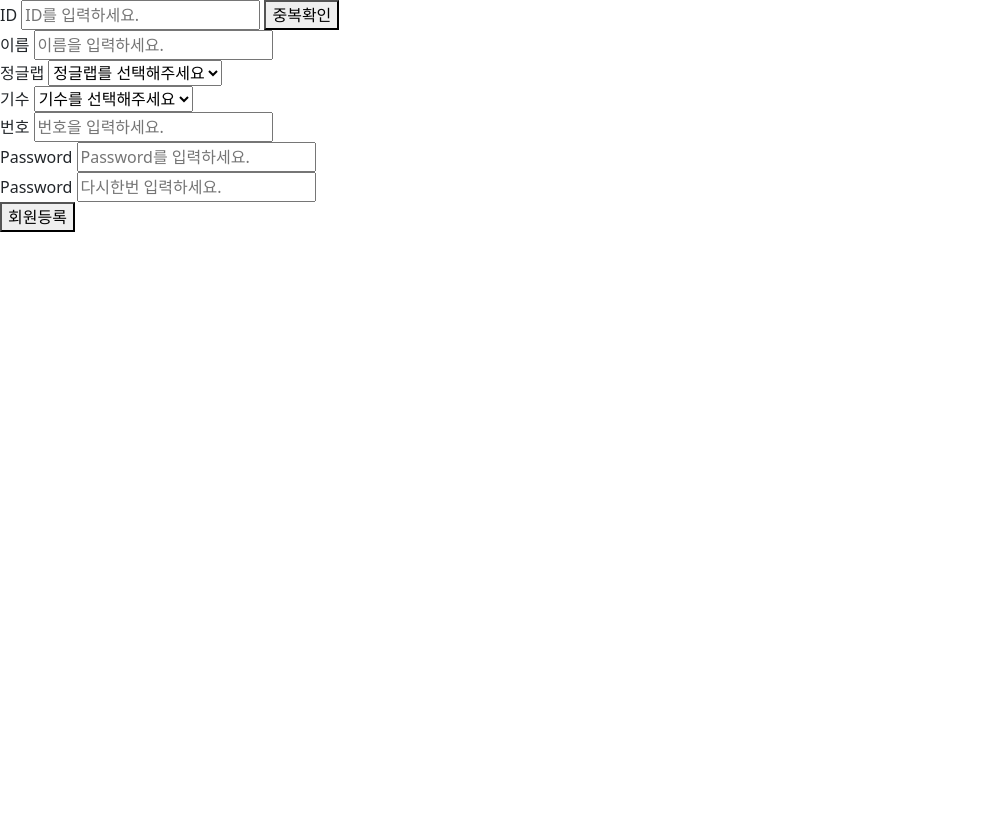
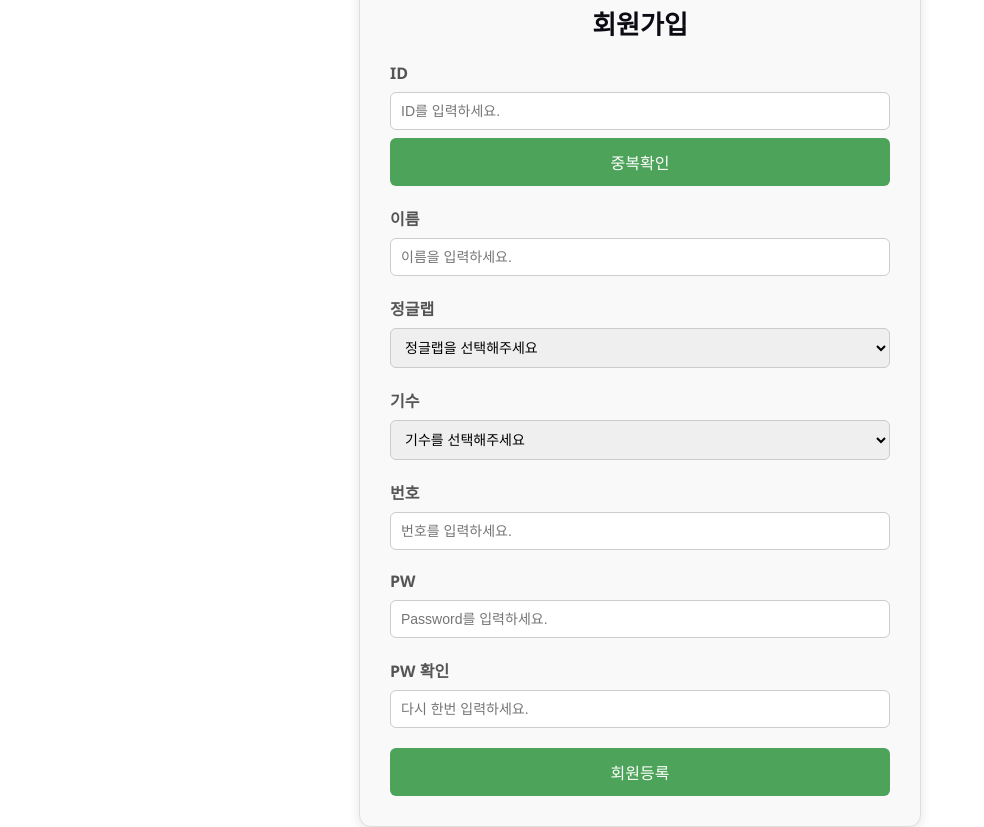
Before and after one commit to picky232/Jungle-Meeting, a Flask app: template front/templates/signup.html in a window 1280 px wide. Shown: the whole page, without its empty margins (0-984 px from the left). Before the commit the page ends 232 px from the top, so only its background shows below. Run offline with Flask 3, Linux system fonts and the light colour scheme; the template is opened without the code that fills it, so the values that code supplies are empty.

Commit message:
저장하기

```diff
--- a/front/templates/signup.html
+++ b/front/templates/signup.html
@@ -1,60 +1,118 @@
-<!--
-    <2> 회원가입 페이지 (바탕은 1과 동일)
-        1.  제목 (css)
-        2.  ID (중복확인 버튼) (아이디가 중복시 경고)
-        3.  이름
-        4.  정글랩 (드롭다운)
-        5.  기수 (드롭다운)
-        6.  번호
-        7.  PW (안보이게)
-        8.  PW 확인 (안보이게) (2-7과 동일하게) (2-7과 일치하지 않으면 경고)
-        9.  회원등록 (2-2 부터 2-8 까지 중 하나라도 비어있을시 경고) (동시에 로그인 가능)
-
- -->
-
-
 <!DOCTYPE html>
 <html lang="ko">
+<head>
+  <meta charset="UTF-8">
+  <meta name="viewport" content="width=device-width, initial-scale=1.0">
+  <title>Jungle Meeting | signup</title>
 
-<head>
-    <meta charset="UTF-8">
-    <meta name="viewport" content="width=device-width, initial-scale=1.0">
-    <title> Jungle Meeting | signup </title>
-    <link href="https://cdn.jsdelivr.net/npm/bootstrap@5.3.3/dist/css/bootstrap.min.css" rel="stylesheet">
-    <link rel="stylesheet" href="signup.css">
+<style>
+        /* 전체 화면 */
+        body {
+            background-color: #ffffff;
+            margin: 0;
+            padding: 0;
+            display: flex;
+            justify-content: center;
+            align-items: center;
+            height: 100vh;
+            font-family: 'Segoe UI', Arial, sans-serif;
+            color: #333;
+        }
 
+        /* 박스 */
+        .signup-container {
+            width: 500px;
+            background-color: #f9f9f9;
+            padding: 30px;
+            border: 1px solid #ddd;
+            border-radius: 12px;
+            box-shadow: 0 4px 12px rgba(0,0,0,0.1);
+            display: flex;
+            flex-direction: column;
+            gap: 20px;
+        }
+
+        .title {
+            text-align: center;
+        }
+
+        .title h1 {
+            margin: 0;
+            font-size: 26px;
+            font-weight: bold;
+            color: #0c0b14;
+        }
+
+        /* 입력 영역 */
+        .form-row {
+            display: flex;
+            flex-direction: column;
+            gap: 8px;
+        }
+
+        .form-row label {
+            font-weight: bold;
+            color: #555;
+        }
+
+        .form-row input,
+        .form-row select {
+            padding: 10px;
+            border: 1px solid #ccc;
+            border-radius: 6px;
+            font-size: 14px;
+        }
+
+        /* 버튼 */
+        .signup-container button {
+            padding: 12px;
+            background-color: #4DA359;
+            color: #fff;
+            border: none;
+            border-radius: 6px;
+            font-size: 16px;
+            cursor: pointer;
+            transition: background-color 0.3s ease;
+        }
+
+        .signup-container button:hover {
+            background-color: #4DA359;
+        }
+
+</style>
 </head>
+
 <body>
-    <script src="https://cdn.jsdelivr.net/npm/bootstrap@5.3.3/dist/js/bootstrap.bundle.min.js"></script>
-
-    <div class="signup">
-
-        <!-- 2.  ID (중복확인 버튼)  -->
-        <div class="ID">
-            ID         <input type="text"      placeholder="ID를 입력하세요." />            <button> 중복확인 </button>
+    <div class="signup-container">
+        <div class="title">
+            <h1>회원가입</h1>
         </div>
 
-        <!-- 3.  name  -->
-        <div class="name">
-            이름         <input type="text"      placeholder="이름을 입력하세요." />
+        <div class="form-row">
+            <label for="userId">ID</label>
+            <input type="text" id="userId" placeholder="ID를 입력하세요." />
+            <button type="button">중복확인</button>
         </div>
 
-        <!-- 4.  정글랩 (드롭다운) -->
-        <div class="dropdown">
-            <label for="term1">정글랩</label>
-            <select id="term1">
-                <option selected>정글랩를 선택해주세요</option>
+        <div class="form-row">
+            <label for="userName">이름</label>
+            <input type="text" id="userName" placeholder="이름을 입력하세요." />
+        </div>
+
+        <div class="form-row">
+            <label for="sel1">정글랩</label>
+            <select id="sel1">
+                <option value="">정글랩을 선택해주세요</option>
                 <option>SW-AI Lap</option>
                 <option>Game Lap</option>
                 <option>Game Tech Lap</option>
             </select>
         </div>
 
-        <!-- 5.  기수 (드롭다운) -->
-         <div class="dropdown">
-            <label for="term2">기수</label>
-             <select id="term2" >
-                <option selected>기수를 선택해주세요</option>
+        <div class="form-row">
+            <label for="sel2">기수</label>
+            <select id="sel2" class="scroll-select" >
+                <option value="">기수를 선택해주세요</option>
                 <option>1</option>
                 <option>2</option>
                 <option>3</option>
@@ -74,26 +132,66 @@
             </select>
         </div>
 
-        <!-- 6.  번호  -->
-        <div class="number">
-            번호         <input type="number"      placeholder="번호을 입력하세요." />
+        <div class="form-row">
+            <label for="userNumber">번호</label>
+            <input type="number" id="userNumber" placeholder="번호를 입력하세요." min="1" />
         </div>
 
-        <!-- 7.  PW   -->
-        <div class="PW">
-            Password   <input type="password" id="pw" placeholder="Password를 입력하세요." />
+        <div class="form-row">
+            <label for="userPw">PW</label>
+            <input type="password" id="userPw" placeholder="Password를 입력하세요." />
         </div>
 
-        <!-- 8.  PW 확인  -->
-        <div class="PW check">
-            Password   <input type="password" id="pw" placeholder="다시한번 입력하세요." />
+        <div class="form-row">
+            <label for="userPwCheck">PW 확인</label>
+            <input type="password" id="userPwCheck" placeholder="다시 한번 입력하세요." />
         </div>
 
-        <!-- 9.  회원등록  -->
-        <div class="signup button">
-             <button> 회원등록 </button>
+        <div class="form-row">
+            <button id="signupBtn">회원등록</button>
         </div>
+    </div>
 
-    </div>
+    <script>
+        document.getElementById("signupBtn").addEventListener("click", function(event) {
+        const userId        = document.getElementById("userId").value.trim();
+        const userName      = document.getElementById("userName").value.trim();
+        const sel1          = document.getElementById("sel1").value;
+        const sel2          = document.getElementById("sel2").value;
+        const userNumber    = document.getElementById("userNumber").value.trim();
+        const userPw        = document.getElementById("userPw").value.trim();
+        const userPwCheck   = document.getElementById("userPwCheck").value.trim();
+
+        if (userId === "") {
+            alert("ID를 입력해주세요.");
+            event.preventDefault();
+        } else if (userName === "") {
+            alert("이름을 입력해주세요.");
+            event.preventDefault();
+        } else if (sel1 === "") {
+            alert("정글랩을 선택해주세요.");
+            event.preventDefault();
+        } else if (sel2 === "") {
+            alert("기수를 선택해주세요.");
+            event.preventDefault();
+        } else if (userNumber === "") {
+            alert("번호를 입력해주세요.");
+            event.preventDefault();
+        } else if (userPw === "") {
+            alert("PW를 입력해주세요.");
+            event.preventDefault();
+        } else if (userPwCheck === "") {
+            alert("재입력 PW를 입력해주세요.");
+            event.preventDefault();
+        } else if (userPw !== userPwCheck) {
+            alert("재확인용 비밀번호가 일치하지 않습니다.");
+            event.preventDefault();
+        } else {
+            alert("회원가입이 완료되었습니다.");
+            location.href = "log-in.html"; // 로그인 페이지로 이동
+        }
+        });
+    </script>
+
 </body>
 </html>
```
Also changed, not shown: front/templates/log-in.html (+151 -35 lines), front/templates/index.html (deleted).
